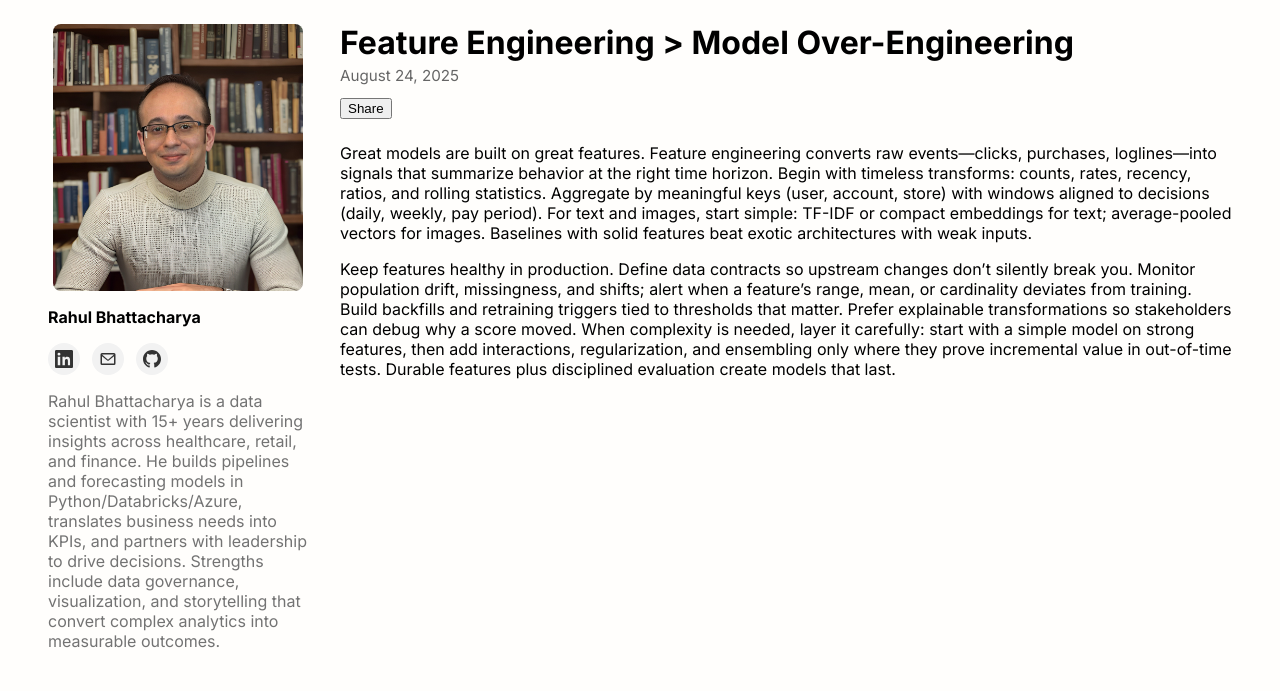
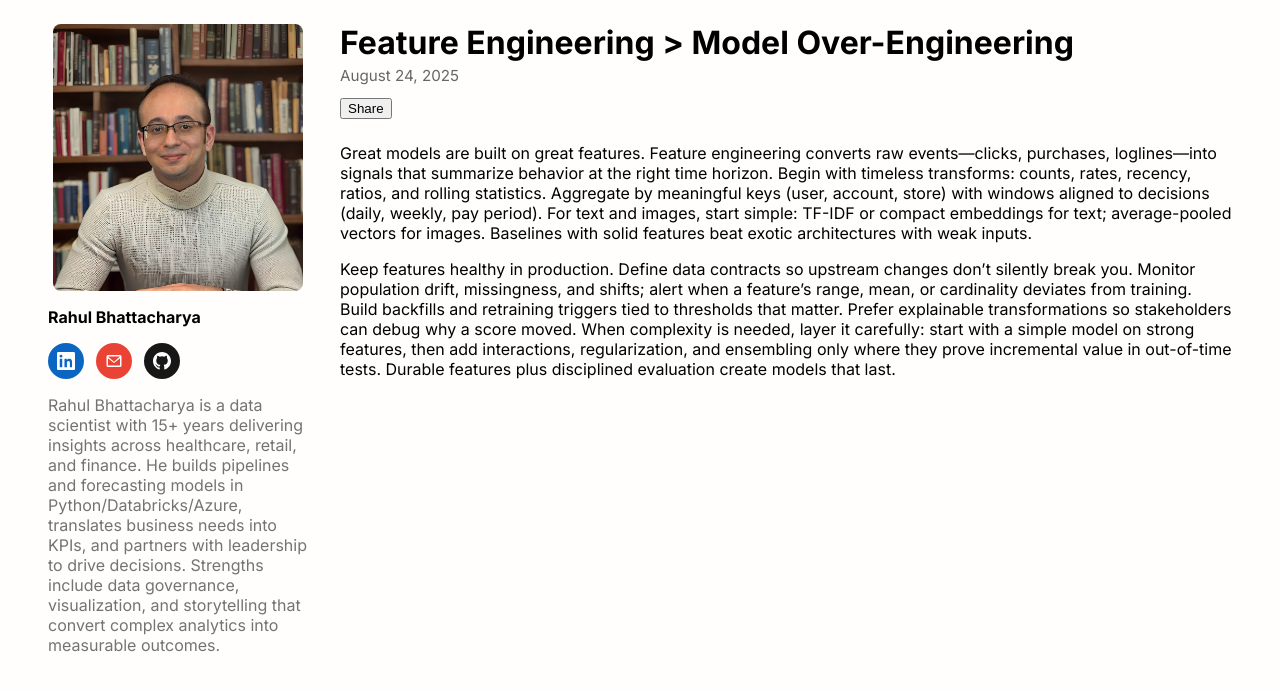
Before and after one commit to RahulBhattacharya1/RahulBhattacharya1.github.io, a Jekyll site: the page built from _posts/2025-08-24-post1.md, in a window 1280 px wide. Shown: the top 691 px of the page. Built offline with Jekyll 4.4.1, drawn with Linux system fonts in a browser that asks for light colours.

Commit message:
Update main.scss

```diff
--- a/assets/css/main.scss
+++ b/assets/css/main.scss
@@ -178,15 +178,25 @@ body {
   padding: 0;
   list-style: none;
 }
+
 .sidebar .social-icons a {
   display: inline-flex;
-  width: 32px;
-  height: 32px;
+  width: 36px;
+  height: 36px;
   align-items: center;
   justify-content: center;
   border-radius: 9999px;
-  background: #f2f2f2;
-  transition: transform .15s ease, background .15s ease;
+  transition: transform .15s ease, filter .15s ease;
 }
-.sidebar .social-icons a:hover { transform: translateY(-2px); background: #e9e9e9; }
-.sidebar .social-icons svg { width: 18px; height: 18px; fill: #333; }
+.sidebar .social-icons a svg {
+  width: 18px;
+  height: 18px;
+  fill: #fff;
+}
+
+/* Brand colors */
+.sidebar .social-icons a.linkedin { background: #0A66C2; }  /* LinkedIn */
+.sidebar .social-icons a.email    { background: #EA4335; }  /* Gmail red */
+.sidebar .social-icons a.github   { background: #181717; }  /* GitHub */
+
+.sidebar .social-icons a:hover { transform: translateY(-2px); filter: brightness(1.1); }
```
